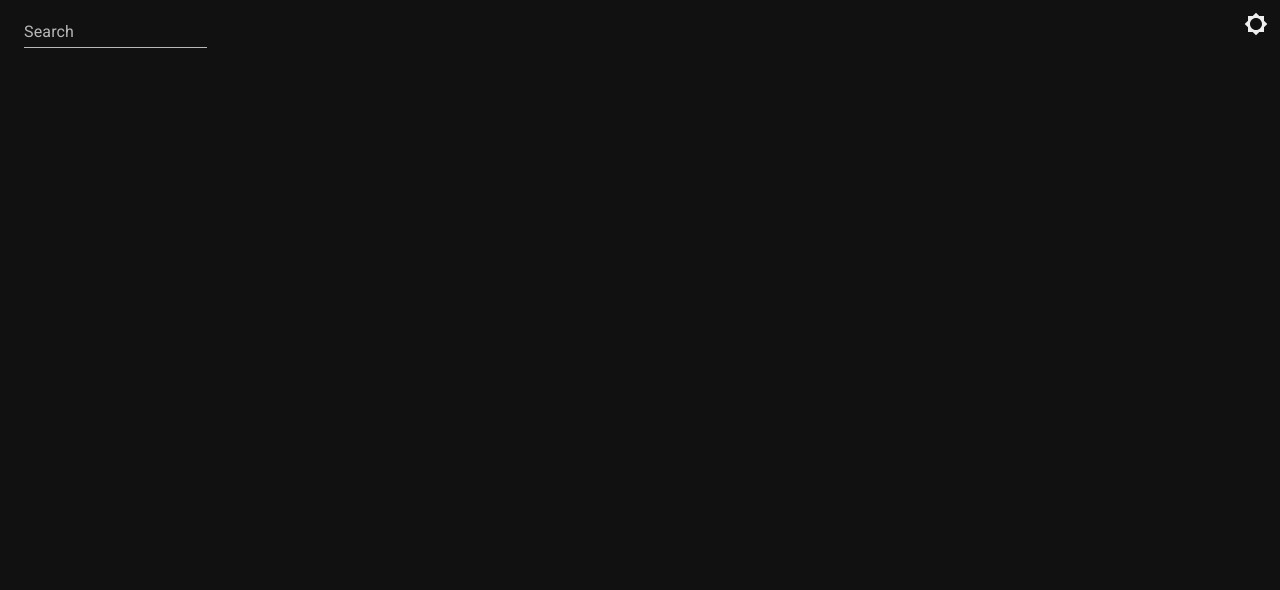
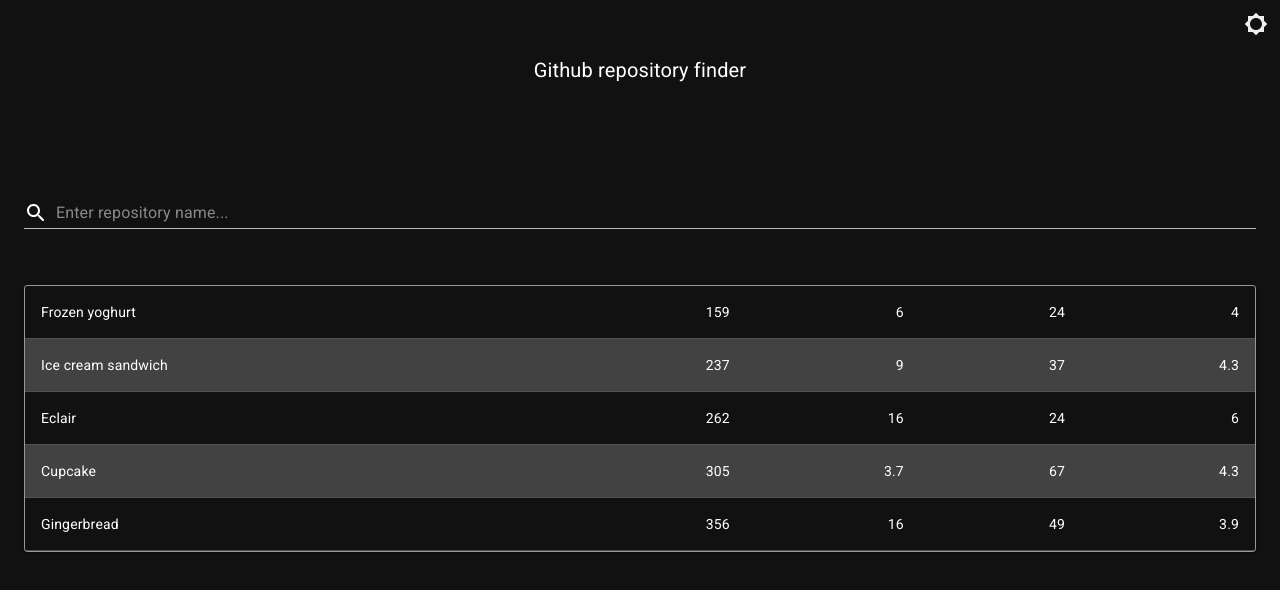
Before and after one commit to genesis2020/test, a React (Create React App) app: page / in a window 1280 px wide. Shown: the top 590 px of the page. Built offline with nearby package versions, Linux system fonts and the light colour scheme.

Commit message:
feat: added basic table

```diff
--- a/src/components/App.tsx
+++ b/src/components/App.tsx
@@ -2,13 +2,17 @@ import React, { FC } from 'react'
 import Container from '@material-ui/core/Container'
 import { SearchInput } from './SearchInput'
 import { ToggleMode } from './ToggleMode'
+import { Header } from './Header'
+import { Table } from './Table'
 
 export const App: FC = () => {
 	return (
 		<>
 			<ToggleMode />
 			<Container>
+				<Header />
 				<SearchInput />
+				<Table />
 			</Container>
 		</>
 	)
--- /dev/null
+++ b/src/components/Header.tsx
@@ -0,0 +1,11 @@
+import React, { FC } from 'react'
+import { Box } from '@material-ui/core'
+import styled from 'styled-components'
+
+const HeaderStyles = styled(Box)`
+	padding: ${({ theme }) => theme.spacing(7, 0)};
+	text-align: center;
+	font-size: ${({ theme }) => theme.spacing(2.5)}px;
+`
+
+export const Header: FC = () => <HeaderStyles>Github repository finder</HeaderStyles>
--- a/src/components/SearchInput.tsx
+++ b/src/components/SearchInput.tsx
@@ -1,6 +1,24 @@
 import React from 'react'
 import TextField from '@material-ui/core/TextField'
+import styled from 'styled-components'
+import { InputAdornment } from '@material-ui/core'
+import SearchRoundedIcon from '@material-ui/icons/SearchRounded'
+
+const SearchField = styled(TextField)`
+	width: 100%;
+	padding: ${({ theme }) => theme.spacing(7, 0)};
+`
 
 export const SearchInput = () => (
-	<TextField id="search" label="Search" placeholder="Enter repository name..." />
+	<SearchField
+		id="search"
+		placeholder="Enter repository name..."
+		InputProps={{
+			startAdornment: (
+				<InputAdornment position="start">
+					<SearchRoundedIcon />
+				</InputAdornment>
+			),
+		}}
+	/>
 )
--- /dev/null
+++ b/src/components/Table.tsx
@@ -0,0 +1,50 @@
+import React, { FC } from 'react'
+import { Table as MTable, fade } from '@material-ui/core'
+import Paper from '@material-ui/core/Paper'
+import TableBody from '@material-ui/core/TableBody'
+import TableCell from '@material-ui/core/TableCell'
+import TableContainer from '@material-ui/core/TableContainer'
+import TableRow from '@material-ui/core/TableRow'
+import styled from 'styled-components'
+
+const StyledPaper = styled(Paper)`
+	border: 1px solid ${({ theme }) => fade(theme.palette.primary.main, 0.5)};
+`
+
+const StyledTableRow = styled(TableRow)`
+	:nth-child(odd) {
+		background-color: ${({ theme }) => theme.palette.background.default};
+	}
+`
+
+function createData(name: string, calories: number, fat: number, carbs: number, protein: number) {
+	return { name, calories, fat, carbs, protein }
+}
+
+const rows = [
+	createData('Frozen yoghurt', 159, 6.0, 24, 4.0),
+	createData('Ice cream sandwich', 237, 9.0, 37, 4.3),
+	createData('Eclair', 262, 16.0, 24, 6.0),
+	createData('Cupcake', 305, 3.7, 67, 4.3),
+	createData('Gingerbread', 356, 16.0, 49, 3.9),
+]
+
+export const Table: FC = () => {
+	return (
+		<TableContainer component={StyledPaper}>
+			<MTable>
+				<TableBody>
+					{rows.map((row) => (
+						<StyledTableRow key={row.name}>
+							<TableCell scope="row">{row.name}</TableCell>
+							<TableCell align="right">{row.calories}</TableCell>
+							<TableCell align="right">{row.fat}</TableCell>
+							<TableCell align="right">{row.carbs}</TableCell>
+							<TableCell align="right">{row.protein}</TableCell>
+						</StyledTableRow>
+					))}
+				</TableBody>
+			</MTable>
+		</TableContainer>
+	)
+}
--- a/src/index.tsx
+++ b/src/index.tsx
@@ -3,6 +3,7 @@ import ReactDOM from 'react-dom'
 import CssBaseline from '@material-ui/core/CssBaseline'
 import { createMuiTheme, ThemeProvider } from '@material-ui/core/styles'
 import { StylesProvider } from '@material-ui/styles'
+import { ThemeProvider as StyledThemeProvider } from 'styled-components'
 import { App } from './components/App'
 import { ModeContext } from './context/ModeContext'
 
@@ -20,6 +21,7 @@ const Main = () => {
 						default: themeMode === 'dark' ? '#111' : '#EEE',
 					},
 				},
+				spacing: 8,
 			}),
 		[themeMode]
 	)
@@ -31,12 +33,14 @@ const Main = () => {
 
 	return (
 		<ThemeProvider theme={MuiTheme}>
+			<StyledThemeProvider theme={MuiTheme}>
 				<CssBaseline />
 				<StylesProvider injectFirst>
 					<ModeContext.Provider value={{ toggleMode }}>
 						<App />
 					</ModeContext.Provider>
 				</StylesProvider>
+			</StyledThemeProvider>
 		</ThemeProvider>
 	)
 }
```
Also changed, not shown: package.json (indentation only). Lines whose indentation alone changed are shown as unchanged.
